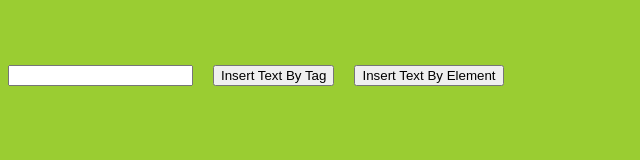
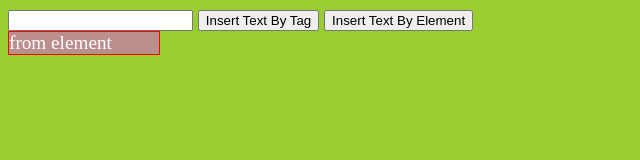
Before and after one commit to bviengineer/cca-js-dynamicUI, a plain HTML site: page index.html in a window 1280 px wide. Both pictures are taken after a click on the button "Insert Text By Element". Shown: the whole page, without its empty margins (0-640 px from the left). Drawn offline with Linux system fonts and the light colour scheme.

Commit message:
changed output div from having a class to having a div and code now works

```diff
--- a/css/style.css
+++ b/css/style.css
@@ -1,13 +1,13 @@
 body {
     background-color: yellowgreen;
     color: white;
-    font-size: 5rem;
+    font-size: 1.2rem;
 }
 
 #output div {
     border: 1px solid red;
     margin-bottom: 1rem;
-    width: 100px;
+    width: 150px;
 }
 
 .background {
--- a/index.html
+++ b/index.html
@@ -13,7 +13,7 @@
             <button id="insert-tag-button">Insert Text By Tag</button>
             <button id="insert-element-button">Insert Text By Element</button>
         </div>
-        <div class="output"></div>
+        <div id="output"></div>
         <script src="/js/dynamicjs.js"></script>
     </body>
 </html>
--- a/js/dynamicjs.js
+++ b/js/dynamicjs.js
@@ -2,7 +2,7 @@
 
 var userInput = document.getElementById("user-input"),
     tagButton = document.getElementById("insert-tag-button"),
-    elementButton = document.getElementById("insert-tag-element"),
+    elementButton = document.getElementById("insert-element-button"),
     displayDiv = document.getElementById("output");
 
     tagButton.addEventListener("click", function() {
@@ -19,5 +19,3 @@ var userInput = document.getElementById("user-input"),
 
         displayDiv.appendChild(newDiv);
     });
-
-    alert("working");
```
